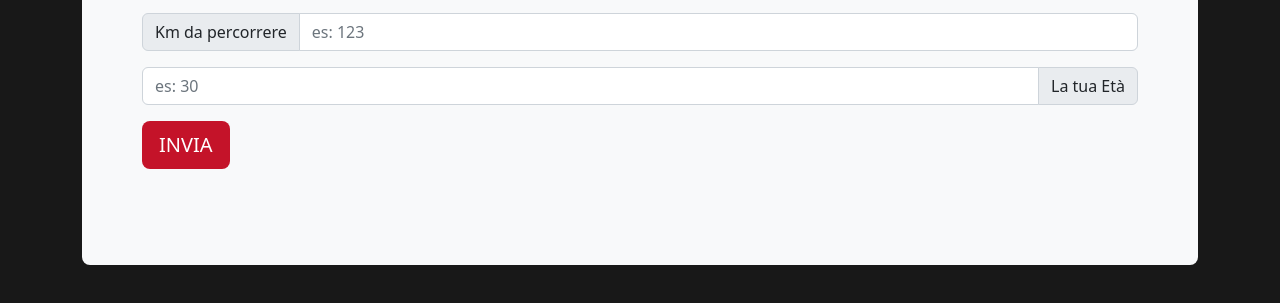
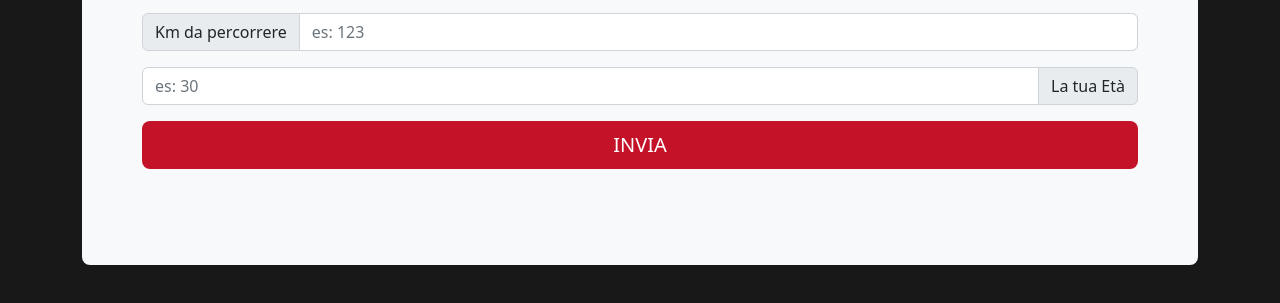
Before and after one commit to AngeloTripodi/js-biglietto-treno-form, a plain HTML site: page index.html in a window 1280 px wide. Shown: the part 261-564 px from the top of the page. Drawn offline with nearby package versions, Linux system fonts and the light colour scheme.

Commit message:
more style

```diff
--- a/index.html
+++ b/index.html
@@ -24,8 +24,9 @@
             <input type="number" class="form-control" id="travelerAge" placeholder="es: 30">
             <span class="input-group-text" id="FormTravelerAge">La tua Età</span>
           </div>
-          <button class="btn my-bg-button text-white btn-lg" id="my-btn" type="button">INVIA</button>
-
+          <div class="d-grid">
+            <button class="btn my-bg-button text-white btn-lg" id="my-btn" type="button">INVIA</button>
+          </div>
 
         </div>
       </div>
```
